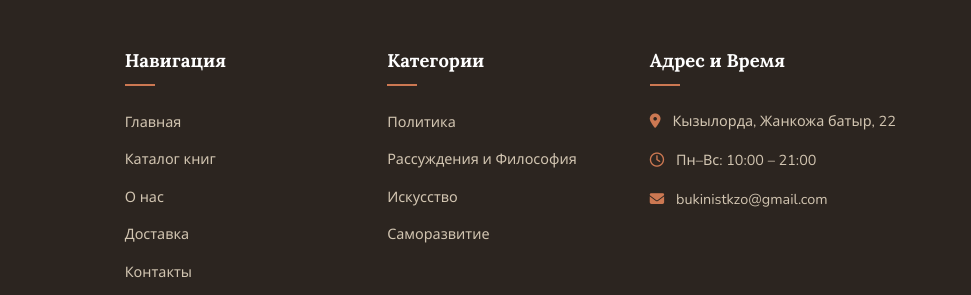
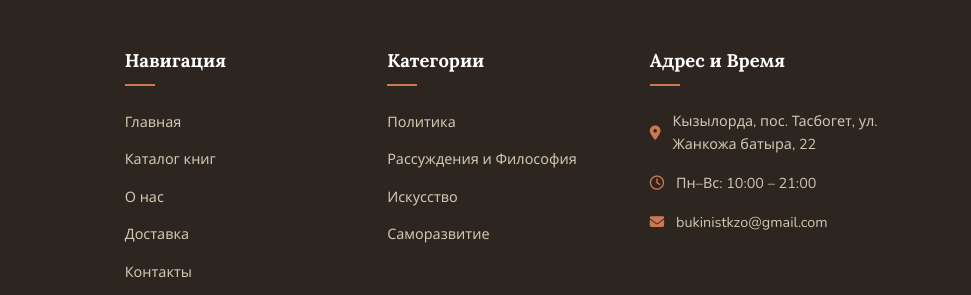
Before and after one commit to tsalimkyzy86-dot/books, a plain HTML site: page index.html in a window 1280 px wide. Shown: the part 2984-3279 px from the top of the page, 309-1280 px from the left. Drawn offline with nearby package versions, Linux system fonts and the light colour scheme; no server answers.

Commit message:
fix: correct address to Tasboget settlement

```diff
--- a/index.html
+++ b/index.html
@@ -319,7 +319,7 @@
                                 <div class="c-icon"><i class="fas fa-map-marker-alt"></i></div>
                                 <div class="c-text">
                                     <h4>Где мы находимся</h4>
-                                    <p>Кызылорда, ул. Жанкожа батыр, 22<br><span class="details-sub">Рядом есть клиника Нурлытан и Агри-5</span></p>
+                                    <p>Кызылорда, пос. Тасбогет, ул. Жанкожа батыра, 22<br><span class="details-sub">Рядом есть клиника Нурлытан и Агри-5</span></p>
                                 </div>
                             </div>
 
@@ -379,7 +379,7 @@
                 <div class="map-section-wrap">
                     <h3>Как нас найти</h3>
                     <div class="custom-map-container" id="custom-map" style="padding: 0; border: none; overflow: hidden; border-radius: 12px; box-shadow: 0 4px 12px rgba(0,0,0,0.1);">
-                        <iframe src="https://yandex.kz/map-widget/v1/?text=Кызылорда,+ул.+Жанкожа+батыра,+22" width="100%" height="400" frameborder="0" allowfullscreen="true" style="position:relative;"></iframe>
+                        <iframe src="https://yandex.kz/map-widget/v1/?text=Тасбогет,+Жанкожа+батыра,+22,+Кызылорда" width="100%" height="400" frameborder="0" allowfullscreen="true" style="position:relative;"></iframe>
                     </div>
                 </div>
             </div>
@@ -639,7 +639,7 @@
 
                 <div class="footer-contacts-col">
                     <h4>Адрес и Время</h4>
-                    <p><i class="fas fa-map-marker-alt"></i> Кызылорда, Жанкожа батыр, 22</p>
+                    <p><i class="fas fa-map-marker-alt"></i> Кызылорда, пос. Тасбогет, ул. Жанкожа батыра, 22</p>
                     <p><i class="far fa-clock"></i> Пн–Вс: 10:00 – 21:00</p>
                     <p><i class="fas fa-envelope"></i> <a href="mailto:bukinistkzo@gmail.com">bukinistkzo@gmail.com</a></p>
                 </div>
@@ -702,7 +702,7 @@
                         <div class="form-group">
                             <label for="o-delivery-select">Способ доставки</label>
                             <select id="o-delivery-select" required disabled>
-                                <option value="pickup">Самовывоз (Кызылорда, ул. Жанкожа батыр, 22) — Бесплатно</option>
+                                <option value="pickup">Самовывоз (Кызылорда, пос. Тасбогет, ул. Жанкожа батыра, 22) — Бесплатно</option>
                                 <option value="courier">Курьер до двери (Кызылорда) — цена зависит от района</option>
                                 <option value="post">Казпочта / CDEK (по Казахстану) — от 1 200 ₸</option>
                             </select>
```
